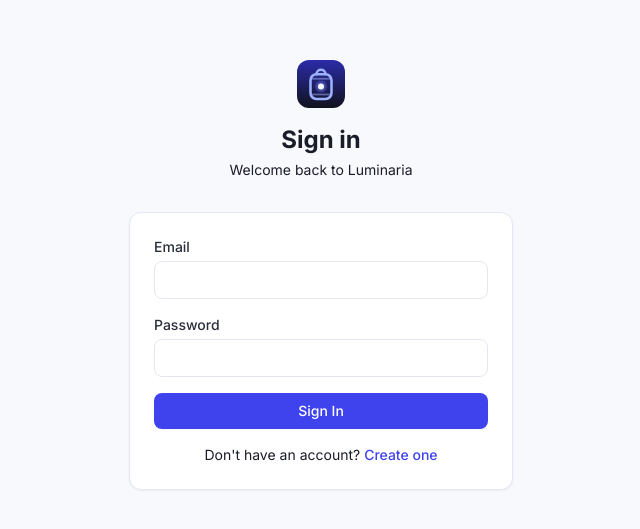
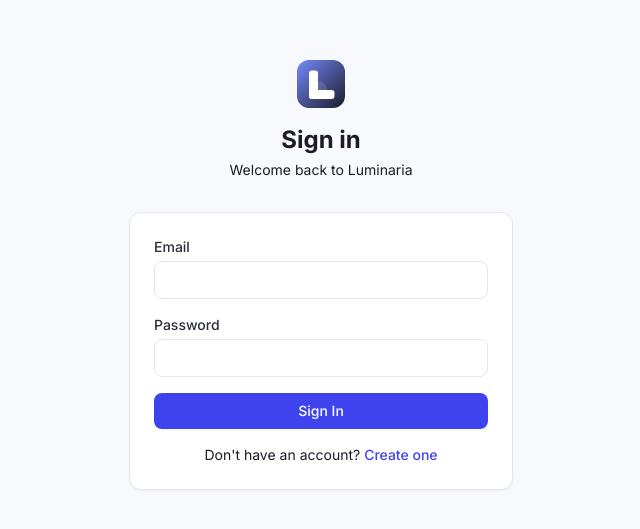
Before and after one commit to Andrade020/Luminaria, a React (Vite) app: page /login in a window 1280 px wide. Shown: the part 125-654 px from the top of the page, without its empty margins (319-959 px from the left). Built offline with nearby package versions, Linux system fonts and the light colour scheme; no server answers.

Commit message:
design: bold geometric L on blue gradient — cleaner logo mark

```diff
--- a/src/components/ui/Logo.tsx
+++ b/src/components/ui/Logo.tsx
@@ -4,7 +4,7 @@
 }
 
 export default function Logo({ size = 32, className = '' }: Props) {
-  const id = `logo-${size}`
+  const id = `lum-${size}`
   return (
     <svg
       width={size}
@@ -15,43 +15,22 @@
       className={className}
     >
       <defs>
-        <linearGradient id={`${id}-bg`} x1="0" y1="0" x2="0" y2="1">
-          <stop offset="0%" stopColor="#2b2ca9" />
-          <stop offset="100%" stopColor="#11121c" />
+        <linearGradient id={`${id}-bg`} x1="0" y1="0" x2="1" y2="1">
+          <stop offset="0%" stopColor="#7589fd" />  {/* brand-400 */}
+          <stop offset="100%" stopColor="#1a1c28" /> {/* surface-900 */}
         </linearGradient>
-        <radialGradient id={`${id}-glow`} cx="50%" cy="50%" r="50%">
-          <stop offset="0%" stopColor="#9db2ff" stopOpacity="0.55" />
-          <stop offset="100%" stopColor="#3334d2" stopOpacity="0.05" />
-        </radialGradient>
       </defs>
 
       {/* Background */}
       <rect width="32" height="32" rx="8" fill={`url(#${id}-bg)`} />
 
-      {/* Hanging arch handle */}
-      <path
-        d="M 13 9.5 C 13 5.5 19 5.5 19 9.5"
-        stroke="#9db2ff"
-        strokeWidth="1.7"
-        strokeLinecap="round"
-        fill="none"
-      />
+      {/* Bold geometric L — vertical bar */}
+      <rect x="8" y="7" width="6" height="19" rx="2" fill="white" />
+      {/* Bold geometric L — horizontal bar */}
+      <rect x="8" y="20" width="17" height="6" rx="2" fill="white" />
 
-      {/* Lantern body outline */}
-      <rect x="9" y="9.5" width="14" height="16.5" rx="4" stroke="#9db2ff" strokeWidth="1.7" fill="none" />
-
-      {/* Inner window glow */}
-      <rect x="11" y="12.5" width="10" height="10.5" rx="2" fill={`url(#${id}-glow)`} />
-
-      {/* Top and bottom horizontal ribs */}
-      <line x1="9" y1="12.5" x2="23" y2="12.5" stroke="#9db2ff" strokeWidth="1.2" strokeOpacity="0.5" />
-      <line x1="9" y1="23" x2="23" y2="23" stroke="#9db2ff" strokeWidth="1.2" strokeOpacity="0.5" />
-
-      {/* Outer halo around the light point */}
-      <circle cx="16" cy="17.7" r="3.8" fill="#7589fd" fillOpacity="0.22" />
-
-      {/* Bright light point (flame / bulb) */}
-      <circle cx="16" cy="17.7" r="2" fill="white" fillOpacity="0.95" />
+      {/* Subtle glow at the elbow — the "light" of the luminária */}
+      <circle cx="14" cy="20" r="6" fill="white" fillOpacity="0.12" />
     </svg>
   )
 }
```
Also changed, not shown: public/favicon.svg.
